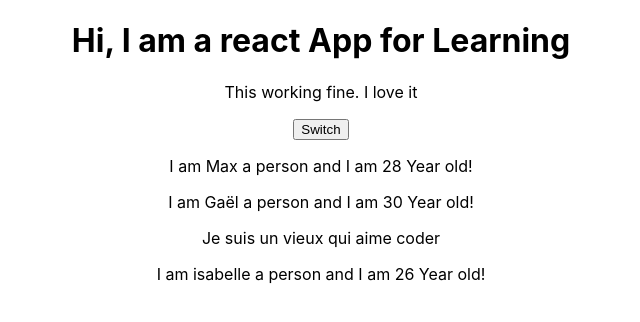
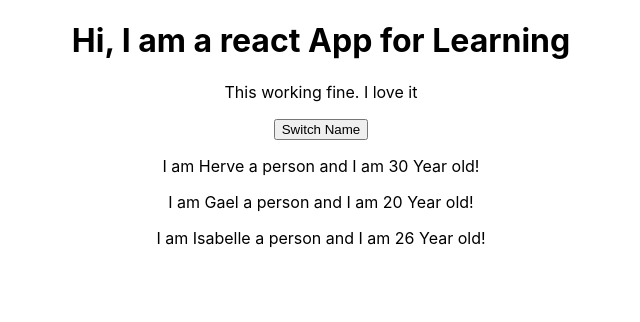
Before and after one commit to hervekhg/reactnativelearningproject, a React (Create React App) app: page / in a window 1280 px wide. Shown: the top 322 px of the page, without its empty margins (319-959 px from the left). Built offline with nearby package versions, Linux system fonts and the light colour scheme.

Commit message:
7.Utilisation de State: Constante du composant

```diff
--- a/src/App.js
+++ b/src/App.js
@@ -3,15 +3,23 @@
 import Person from './Person/Person'
 
 class App extends Component {
+  state = {
+  	persons:[
+  		{ name : 'Herve', age:30 },
+  		{ name : 'Gael', age:20 },
+  		{ name : 'Isabelle', age:26 }
+  	]
+  }
+
   render() {
     return (
       <div className="App">
         <h1> Hi, I am a react App for Learning </h1>
         <p>This working fine. I love it</p>
-        <button> Switch</button>
-        <Person name="Max" age="28"/>
-        <Person name="Gaël" age="30"> Je suis un vieux qui aime coder </Person>
-        <Person name="isabelle" age="26"/>
+        <button> Switch Name</button>
+        <Person name={this.state.persons[0].name} age={this.state.persons[0].age}/>
+        <Person name={this.state.persons[1].name} age={this.state.persons[1].age}/>
+        <Person name={this.state.persons[2].name} age={this.state.persons[2].age}/>
 
       </div>
     );
```
